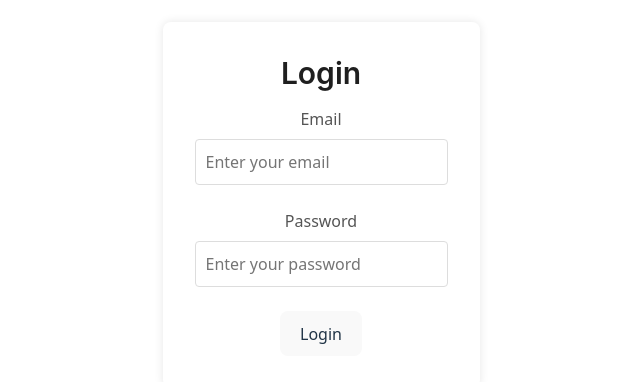
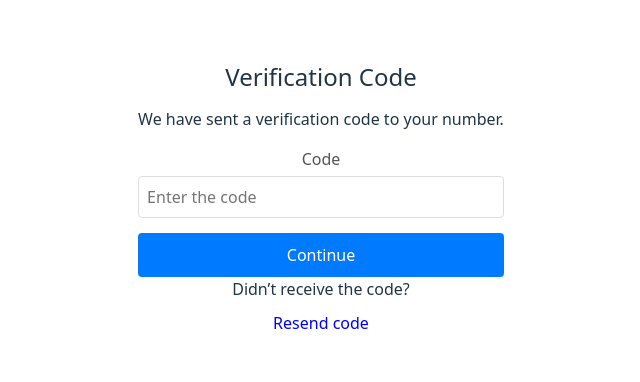
Before and after one commit to Eduardo37830/front-project, a React (Vite) app: page /verify-code in a window 1280 px wide. Shown: the part 220-602 px from the top of the page, without its empty margins (319-959 px from the left). Built offline with nearby package versions, Linux system fonts and the light colour scheme.

Commit message:
Avance en verifycode y codeverified y correscción en algunas rutas

```diff
--- a/src/App.jsx
+++ b/src/App.jsx
@@ -1,11 +1,17 @@
-import { useState } from 'react'
-import './App.css'
-import Login from './components/Auth/Login'
+import { useState } from "react";
+import "./App.css";
+import Login from "./components/Auth/Login";
+import { Routes, Route, Navigate } from "react-router-dom";
+import VerifyCode from "./components/Auth/VerifyCode";
 
 function App() {
-  return <>
-  <Login/>
-  </>
+  return (
+    <Routes>
+      <Route path="/login" element={<Login />} />
+      <Route path="/verify-code" element={<VerifyCode />} />
+      <Route path="*" element={<Navigate to="/login" />} />
+    </Routes>
+  );
 }
 
-export default App
+export default App;
--- a/src/components/Auth/Login.jsx
+++ b/src/components/Auth/Login.jsx
@@ -2,7 +2,8 @@ import { Card, Spin, Typography } from "antd";
 import React, { useState } from "react";
 import { useSelector, useDispatch } from "react-redux";
 import { auth } from "../../api/auth";
-import {setLoading, setUser} from "../../redux/authSlice";
+import { setLoading, setUser } from "../../redux/authSlice";
+import { useNavigate } from "react-router-dom";
 import "./login.css";
 
 const { Title } = Typography;
@@ -14,6 +15,7 @@ const Login = () => {
   });
 
   const dispatch = useDispatch();
+  const navigate = useNavigate();
 
   const { loading, isAuthenticated } = useSelector((state) => state.auth);
   const [errors, setErrors] = useState({});
@@ -42,7 +44,6 @@ const Login = () => {
   };
 
   const handleSubmit = async (e) => {
-    // Capturar nombre del input y valor que el usuario esté asignando
     e.preventDefault();
     setLoginError(null);
 
@@ -53,10 +54,14 @@ const Login = () => {
     try {
       const response = await auth.signIn(formData);
       console.log(response);
-
+      // Simular éxito en la autenticación
+      dispatch(setUser({ isAuthenticated: true, token: "fake-token" }));
+      navigate("/verify-code");
     } catch (error) {
-      setLoginError("Invalidad email or password");
+      setLoginError("Invalid email or password");
       console.log("Error en el login", error);
+    } finally {
+      dispatch(setLoading(false));
     }
   };
 
--- /dev/null
+++ b/src/components/Auth/VerifyCode.css
@@ -0,0 +1,91 @@
+.verify-container {
+  max-width: 400px;
+  margin: 0 auto;
+  margin-top: 50px;
+}
+
+.verify-container h2 {
+  text-align: center;
+}
+
+.verify-container p {
+  text-align: center;
+}
+
+.form-group {
+  margin-bottom: 15px;
+}
+
+.form-group label {
+  display: block;
+  margin-bottom: 5px;
+  font-weight: 500;
+  color: #555;
+}
+
+.form-group input {
+  width: 100%;
+  padding: 8px;
+  box-sizing: border-box;
+  border: 1px solid #ddd;
+  border-radius: 4px;
+  font-size: 16px;
+  background-color: white;
+  color: black;
+}
+
+.form-group input:focus {
+  border-color: #542fa9;
+  outline: none;
+  box-shadow: 0 0 5px rgba(0, 123, 255, 0.5);
+}
+
+.field-error {
+  color: red;
+  font-size: 12px;
+  margin-top: 5px;
+  display: block;
+}
+
+.login-button {
+  width: 100%;
+  padding: 10px;
+  background-color: #007bff;
+  color: white;
+  border: none;
+  border-radius: 4px;
+  font-size: 16px;
+  cursor: pointer;
+}
+
+.login-button:disabled {
+  background-color: #cccccc;
+  cursor: not-allowed;
+}
+
+.resend-link {
+  color: blue;
+  cursor: pointer;
+  text-align: center;
+  display: block;
+  margin-top: 10px;
+}
+
+.login-container {
+  max-width: 400px;
+  margin: 0 auto;
+  margin-top: 50px;
+}
+
+.login-container h2 {
+  text-align: center;
+}
+
+.login-container p {
+  text-align: center;
+}
+
+.login-container span {
+  color: blue;
+  cursor: pointer;
+}
--- a/src/components/Auth/VerifyCode.jsx
+++ b/src/components/Auth/VerifyCode.jsx
@@ -0,0 +1,76 @@
+import React, { useState } from "react";
+import { useDispatch, useSelector } from "react-redux";
+import { setLoading } from "../../redux/authSlice";
+import "./login.css";
+import "./VerifyCode.css";
+
+const VerifyCode = () => {
+  const [error, setError] = useState(null);
+  const dispatch = useDispatch();
+  const { loading } = useSelector((state) => state.auth);
+
+  const [formData, setFormData] = React.useState({
+    email: "",
+    code: "",
+  });
+
+  const handleChange = (e) => {
+    const { name, value } = e.target;
+    setFormData({ ...formData, [name]: value });
+  };
+
+  const handleSubmit = (e) => {
+    e.preventDefault();
+    setError(null);
+
+    if (!formData.code) {
+      setError("Code is required");
+      return;
+    }
+
+    const payload = {
+      email: formData.email,
+      code: formData.code,
+    };
+
+    console.log("Payload to send:", payload);
+    dispatch(setLoading(true));
+    // Add your API call here to send the payload
+  };
+
+  const handleResendCode = () => {
+    alert("Code resent successfully");
+  };
+
+  return (
+    <div className="verify-container">
+      <h2>Verification Code</h2>
+      <p>We have sent a verification code to your number.</p>
+      <form onSubmit={handleSubmit}>
+        <div className="form-group">
+          <label htmlFor="code">Code</label>
+          <input
+            type="text"
+            id="code"
+            name="code"
+            value={formData.code}
+            placeholder="Enter the code"
+            onChange={handleChange}
+          />
+          {error && <span className="field-error">{error}</span>}
+        </div>
+        <button type="submit" className="login-button" disabled={loading}>
+          {loading ? "Verifying..." : "Continue"}
+        </button>
+      </form>
+      <p>
+        Didn’t receive the code?
+        <span onClick={handleResendCode} className="resend-link">
+          Resend code
+        </span>
+      </p>
+    </div>
+  );
+};
+
+export default VerifyCode;
--- a/src/main.jsx
+++ b/src/main.jsx
@@ -1,15 +1,18 @@
-import { StrictMode } from 'react'
-import { createRoot } from 'react-dom/client'
-import './index.css'
-import App from './App.jsx'
-import 'antd/dist/reset.css'
-import { Provider } from 'react-redux'
-import { store } from './redux/store.js'
+import { StrictMode } from "react";
+import { createRoot } from "react-dom/client";
+import "./index.css";
+import App from "./App.jsx";
+import "antd/dist/reset.css";
+import { Provider } from "react-redux";
+import { store } from "./redux/store.js";
+import { BrowserRouter } from "react-router-dom";
 
-createRoot(document.getElementById('root')).render(
+createRoot(document.getElementById("root")).render(
   <StrictMode>
     <Provider store={store}>
-    <App />
+      <BrowserRouter>
+        <App />
+      </BrowserRouter>
     </Provider>
-  </StrictMode>,
-)
+  </StrictMode>
+);
--- a/src/utils/constants.js
+++ b/src/utils/constants.js
@@ -6,6 +6,6 @@ export const ENV = {
     BASE_PATH: SERVER_IP,
     BASE_API: `${SERVER_IP}${API_VERSION}`,
     API_ROUTES: {
-        SIGNIN: "auth/signin",
+        SIGNIN: "auth/signinSMS",
     }
 };
```
Also changed, not shown: src/components/Auth/CodeVerfied.jsx (added, +19 -0 lines), src/components/Auth/CodeVerfied.css (added).
